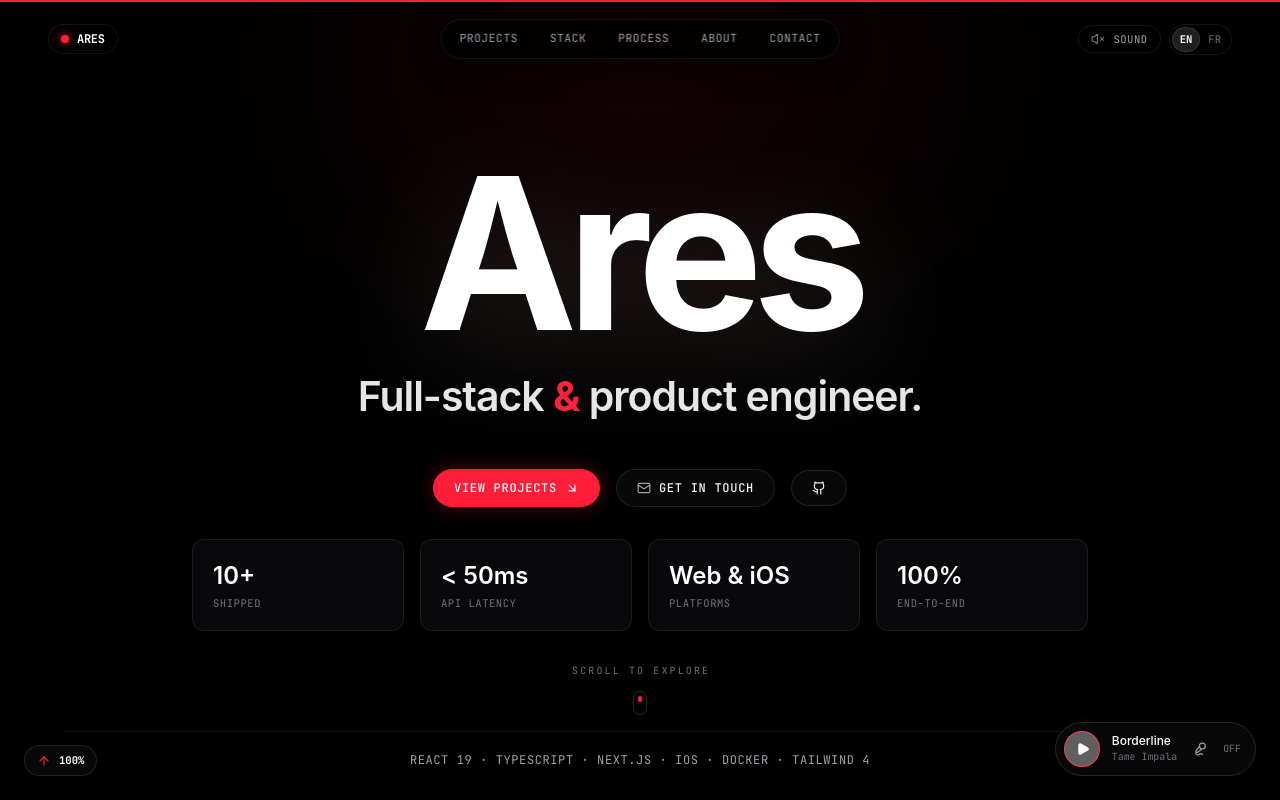
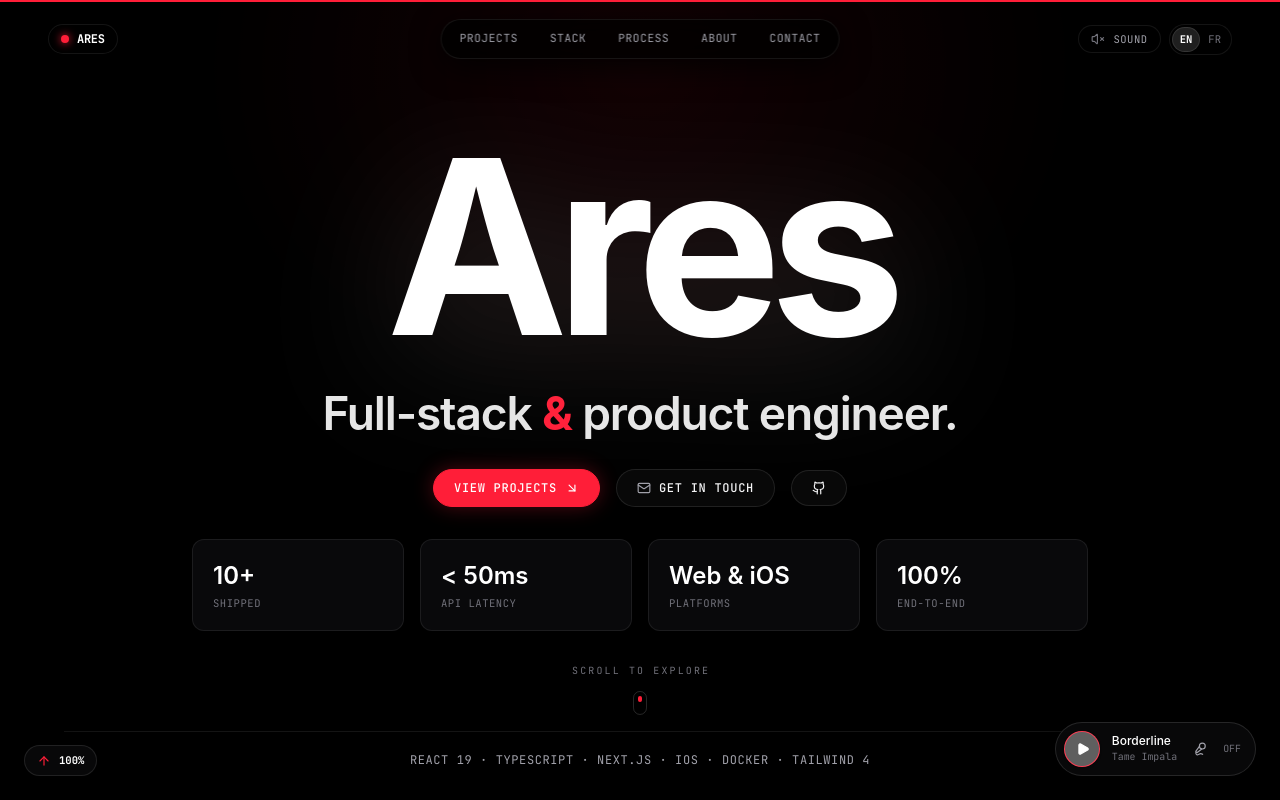
Before and after one commit to Apnkk/portfolio, a React (Vite) app: page / in a window 1280 px wide. Shown: the top 800 px of the page. Built offline with nearby package versions, Linux system fonts and the light colour scheme; grey boxes are pictures that could not be loaded; a web font is replaced by a local one.

Commit message:
style(hero): increase typography scale for Ares and developer subtitle

```diff
--- a/src/components/Hero.tsx
+++ b/src/components/Hero.tsx
@@ -74,10 +74,10 @@ export const Hero = () => {
           variants={itemVariants}
           className="font-display text-center"
         >
-          <span className="block font-bold text-[clamp(6rem,16.5vw,13.5rem)] text-white tracking-tighter leading-[0.9] select-none drop-shadow-[0_20px_60px_rgba(255,255,255,0.14)]">
+          <span className="block font-bold text-[clamp(6.8rem,19vw,16.8rem)] text-white tracking-tighter leading-[0.88] select-none drop-shadow-[0_25px_70px_rgba(255,255,255,0.16)]">
             Ares
           </span>
-          <span className="block font-semibold text-[clamp(1.45rem,3.2vw,2.6rem)] text-white/90 tracking-tight leading-[1.22] max-w-3xl mx-auto text-balance mt-5 sm:mt-6">
+          <span className="block font-semibold text-[clamp(1.65rem,3.6vw,3.15rem)] text-white/90 tracking-tight leading-[1.2] max-w-4xl mx-auto text-balance mt-6 sm:mt-8">
             {language === 'fr' ? (
               <>
                 Développeur full-stack <span className="text-[#ff1e38] font-bold">&amp;</span> créateur de produits.
```
